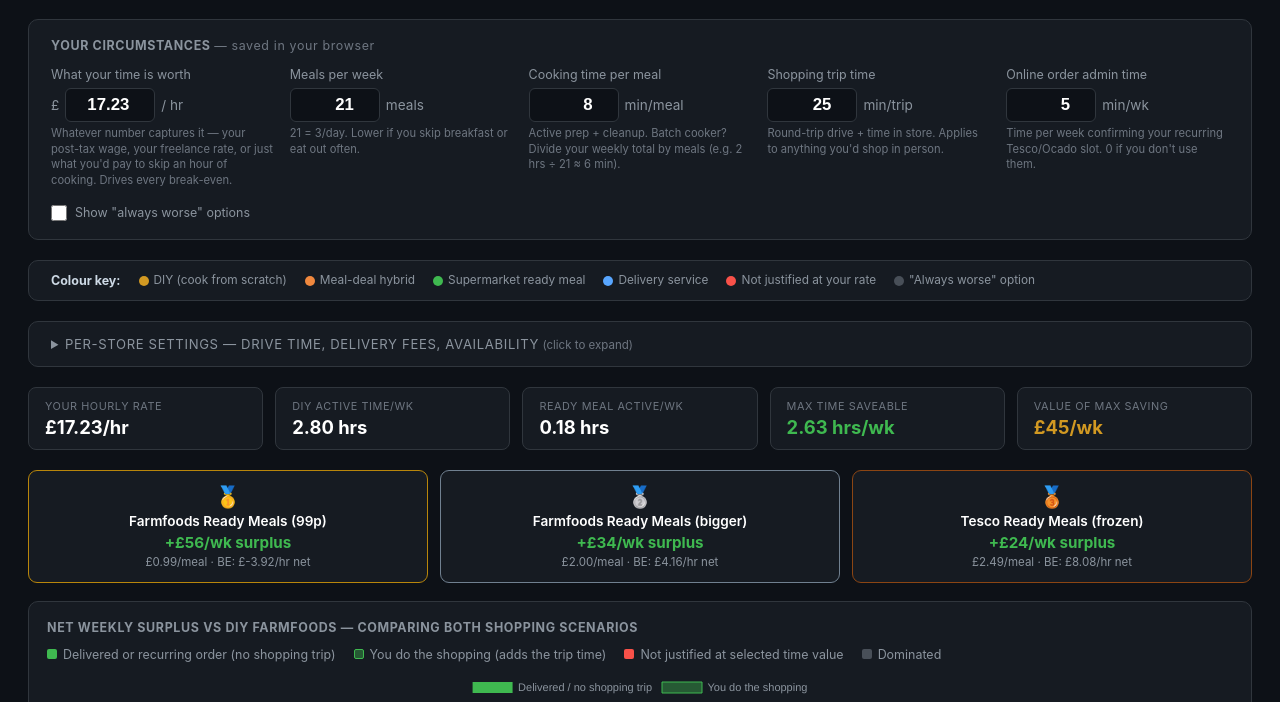
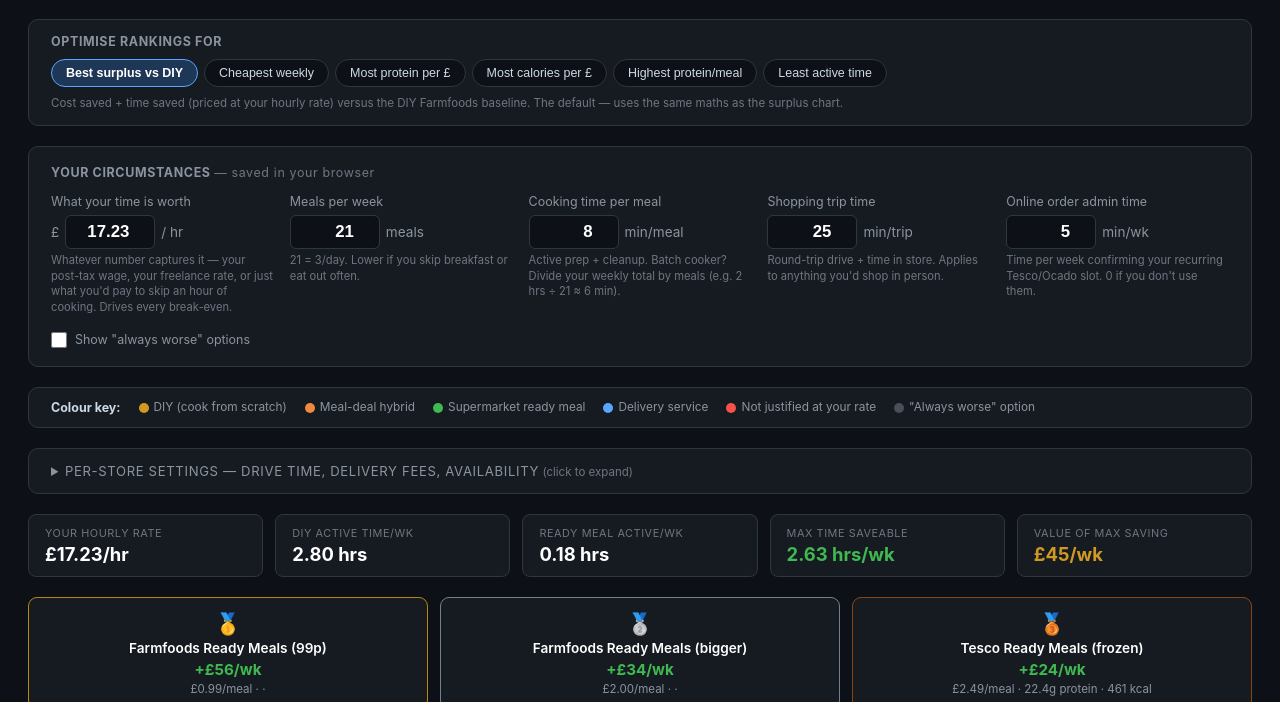
Before and after one commit to VincentDawn/meal-optimiser, a website: page meal-analysis.html in a window 1280 px wide. Shown: the part 98-800 px from the top of the page. Drawn offline with nearby package versions, Linux system fonts and the light colour scheme; some packages are replaced by stand-ins of ours; a script that the page names is missing.

Commit message:
Add user-pickable optimisation goal: 6 ranking presets
The dashboard previously baked "best surplus vs DIY Farmfoods at your
hourly rate" into every ranking.  That's only ONE of many things you
might be optimising for.  Now there's a pill row at the top to pick:

  - Best surplus vs DIY      (current default — cost saved + time saved)
  - Cheapest weekly          (lowest £/wk, ignore time)
  - Most protein per £       (g protein per £ spent)
  - Most calories per £      (kcal per £ spent)
  - Highest protein/meal     (g protein per meal, ignore cost)
  - Least active time        (min active hrs/wk, cooking + shopping)

Each preset's score function is one line; null scores (missing protein /
kcal data) sink to the bottom of the rankings.  The chosen preset:
  - drives the top-3 medal cards
  - sorts the comparison table within each category section
  - persists in localStorage (key: meal_optimiser_preset)

The surplus chart, scatter, and break-even chart deliberately stay as-is
— they each encode a specific cost-vs-time view that doesn't compose
with arbitrary objectives.  Only the rankings change.

Also tidies the comparison-table headers (parents -> no trip) — missed
those in wave 1.

Tests: 2 new specs (default preset surfaces correctly + switching
re-ranks + persists across reload).  48/48 green.

```diff
--- a/meal-analysis.html
+++ b/meal-analysis.html
@@ -83,6 +83,26 @@
 
 <h1>Meal Strategy — Interactive Analysis</h1>
 <p class="sub">Compares ~25 ready-meal strategies on cost, calories, protein and active prep time · all your settings save in your browser</p>
+
+<!-- OPTIMISATION GOAL -->
+<style>
+  .opt-panel { background:#161b22; border:1px solid #30363d; border-radius:10px; padding:14px 22px; margin-bottom:20px; }
+  .opt-panel h2 { font-size:0.78rem; color:#8b949e; text-transform:uppercase; letter-spacing:0.05em; margin-bottom:10px; }
+  .opt-pills { display:flex; flex-wrap:wrap; gap:6px; }
+  .opt-pill {
+    background:#0d1117; color:#cdd9e5; border:1px solid #30363d; border-radius:999px;
+    padding:6px 14px; font-size:0.78rem; cursor:pointer; transition:all 0.1s;
+    user-select:none;
+  }
+  .opt-pill:hover { border-color:#58a6ff; color:#fff; }
+  .opt-pill.active { background:#1f3756; border-color:#58a6ff; color:#fff; font-weight:600; }
+  .opt-hint { font-size:0.72rem; color:#6e7681; margin-top:8px; line-height:1.4; }
+</style>
+<div class="opt-panel">
+  <h2>Optimise rankings for</h2>
+  <div class="opt-pills" id="optPills"></div>
+  <div class="opt-hint" id="optHint"></div>
+</div>
 
 <!-- PERSONAL CIRCUMSTANCES -->
 <style>
@@ -257,9 +277,9 @@
         <th>Option</th>
         <th>£/meal</th>
         <th>£/wk</th>
-        <th>Active time (parents)</th>
+        <th>Active time (no trip)</th>
         <th>Active time (self-shop)</th>
-        <th>Surplus (parents)</th>
+        <th>Surplus (no trip)</th>
         <th>Surplus (self-shop)</th>
         <th>Break-even net</th>
         <th>Kcal/meal</th>
@@ -654,19 +674,19 @@ function updateAll() {
   document.getElementById('sSave').textContent = `${(diy - ready).toFixed(2)} hrs/wk`;
   document.getElementById('sMaxVal').textContent = `£${((diy-ready)*TIME_VALUE).toFixed(0)}/wk`;
 
-  // Top 3
-  const ranked = OPTS.filter(o=>!o.baseline&&!o.dominated)
-    .map(o=>({...o, s: surplus(o,false)})).filter(o=>o.s>0)
-    .sort((a,b)=>b.s-a.s);
+  // Top 3 — ranked by the user's chosen preset
+  const preset = PRESETS[currentPreset];
+  const eligible = OPTS.filter(o => !o.baseline && (showDominated || !o.dominated) && isAvailable(o));
+  const ranked = rankByPreset(eligible).filter(r => r.s != null);
   const medals=['🥇','🥈','🥉'], cls=['gold','silver','bronze'];
-  document.getElementById('top3').innerHTML = ranked.slice(0,3).map((o,i) =>
+  document.getElementById('top3').innerHTML = ranked.slice(0,3).map(({opt: o}, i) =>
     `<div class="top3-card ${cls[i]}">
       <div class="medal">${medals[i]}</div>
       <div class="medal-name">${o.label}</div>
-      <div class="medal-surplus">+£${o.s.toFixed(0)}/wk surplus</div>
-      <div class="medal-stat">£${o.costPerMeal?.toFixed(2)||'?'}/meal · BE: £${beNet(o)?.toFixed(2)||'?'}/hr net</div>
+      <div class="medal-surplus">${preset.fmt(preset.score(o))}</div>
+      <div class="medal-stat">£${o.costPerMeal?.toFixed(2)||'?'}/meal · ${o.protein != null ? o.protein.toFixed(1)+'g protein' : ''} · ${o.calories != null ? o.calories+' kcal' : ''}</div>
     </div>`
-  ).join('') || '<div style="color:#f85149;font-size:0.85rem;padding:12px">No options justified at this time value.</div>';
+  ).join('') || '<div style="color:#f85149;font-size:0.85rem;padding:12px">No options match this objective with the current data.</div>';
 
   // Surplus chart update
   const sorted = nonDominated().filter(o=>!o.baseline)
@@ -696,15 +716,19 @@ function updateAll() {
   breakChart.data.datasets[0].backgroundColor = beData.map(o=>beColor(o));
   breakChart.update('none');
 
-  // Table
+  // Table — within each category section, sort options by the chosen preset
   const tbody = document.getElementById('tbody');
   tbody.innerHTML = '';
   ['DIY','MD','SRM','SVC'].forEach(sec => {
     const secOpts = OPTS.filter(o=>o.category===sec);
+    // Baseline options stay first; everything else sorted by preset score
+    const baselines = secOpts.filter(o => o.baseline);
+    const others    = rankByPreset(secOpts.filter(o => !o.baseline)).map(r => r.opt);
+    const sorted    = [...baselines, ...others];
     const hdr = document.createElement('tr'); hdr.className='sec';
     hdr.innerHTML = `<td colspan="14">${CAT_LABEL[sec]}</td>`;
     tbody.appendChild(hdr);
-    secOpts.forEach(opt => {
+    sorted.forEach(opt => {
       const be = beNet(opt);
       const sp = surplus(opt, false);
       const spSelf = surplus(opt, true);
@@ -916,6 +940,80 @@ async function applyScrapedAverages() {
 const SHOW_DOM_LS = 'meal_optimiser_show_dominated';
 let showDominated = localStorage.getItem(SHOW_DOM_LS) === '1';
 
+// ── Optimisation presets ────────────────────────────────────────────────────
+// Each preset returns a score for an option; higher = better (we always
+// sort descending).  null score = "no data" — those rows sink to the bottom.
+const PRESETS = {
+  surplus: {
+    label: 'Best surplus vs DIY',
+    hint:  'Cost saved + time saved (priced at your hourly rate) versus the DIY Farmfoods baseline. The default — uses the same maths as the surplus chart.',
+    score: opt => opt.baseline ? null : surplus(opt, false),
+    fmt:   s => s == null ? '—' : (s >= 0 ? `+£${s.toFixed(0)}/wk` : `-£${Math.abs(s).toFixed(0)}/wk`),
+  },
+  cheapest: {
+    label: 'Cheapest weekly',
+    hint:  'Lowest total weekly cost, ignoring time spent.',
+    score: opt => -weeklyCost(opt),
+    fmt:   s => `£${(-s).toFixed(0)}/wk`,
+  },
+  proteinPerPound: {
+    label: 'Most protein per £',
+    hint:  'Maximise grams of protein per pound spent. Skips options without protein data.',
+    score: opt => (opt.protein && opt.costPerMeal) ? opt.protein / opt.costPerMeal : null,
+    fmt:   s => s == null ? '—' : `${s.toFixed(1)} g/£`,
+  },
+  kcalPerPound: {
+    label: 'Most calories per £',
+    hint:  'Maximise calories per pound spent. Useful if "more food = better".',
+    score: opt => (opt.calories && opt.costPerMeal) ? opt.calories / opt.costPerMeal : null,
+    fmt:   s => s == null ? '—' : `${Math.round(s)} kcal/£`,
+  },
+  highestProtein: {
+    label: 'Highest protein/meal',
+    hint:  'Most grams of protein per meal regardless of price.',
+    score: opt => opt.protein ?? null,
+    fmt:   s => s == null ? '—' : `${s.toFixed(1)} g/meal`,
+  },
+  leastTime: {
+    label: 'Least active time',
+    hint:  'Minimise active time spent per week (cooking + shopping).',
+    score: opt => -activeHrs(opt, true),
+    fmt:   s => `${(-s).toFixed(2)} hr/wk`,
+  },
+};
+
+const PRESET_LS = 'meal_optimiser_preset';
+let currentPreset = PRESETS[localStorage.getItem(PRESET_LS)] ? localStorage.getItem(PRESET_LS) : 'surplus';
+
+function rankByPreset(opts) {
+  const p = PRESETS[currentPreset];
+  return opts
+    .map(o => ({ opt: o, s: p.score(o) }))
+    .sort((a, b) => {
+      // null scores sink to bottom
+      if (a.s == null && b.s == null) return 0;
+      if (a.s == null) return 1;
+      if (b.s == null) return -1;
+      return b.s - a.s;
+    });
+}
+
+function renderOptPills() {
+  const wrap = document.getElementById('optPills');
+  wrap.innerHTML = Object.entries(PRESETS).map(([key, p]) =>
+    `<button type="button" class="opt-pill ${key === currentPreset ? 'active' : ''}" data-preset="${key}">${p.label}</button>`
+  ).join('');
+  document.getElementById('optHint').textContent = PRESETS[currentPreset].hint;
+  wrap.querySelectorAll('.opt-pill').forEach(b => {
+    b.addEventListener('click', () => {
+      currentPreset = b.dataset.preset;
+      localStorage.setItem(PRESET_LS, currentPreset);
+      renderOptPills();
+      updateAll();
+    });
+  });
+}
+
 // ── Boot ────────────────────────────────────────────────────────────────────
 async function init() {
   document.getElementById('netRateInput').value      = NET_EMPLOYMENT.toFixed(2);
@@ -925,6 +1023,7 @@ async function init() {
   document.getElementById('onlineInput').value       = ONLINE_MINS;
   document.getElementById('showDominatedInput').checked = showDominated;
 
+  renderOptPills();
   renderPerStoreTable();
   attachPerStoreHandlers();
 
```
Also changed, not shown: tests/analysis.spec.js (+22 -0 lines).
